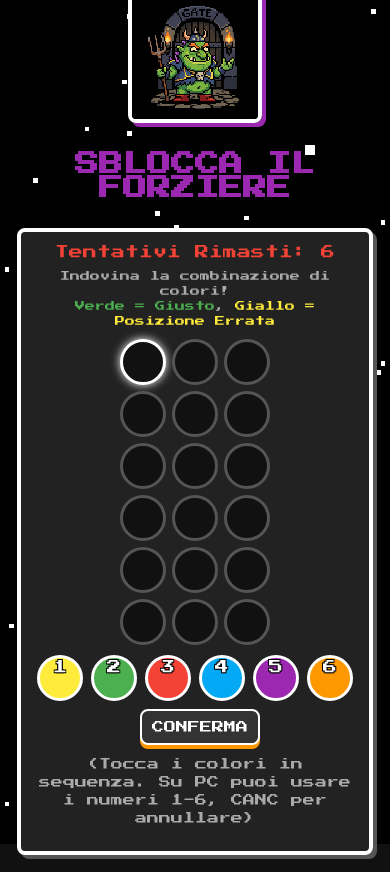
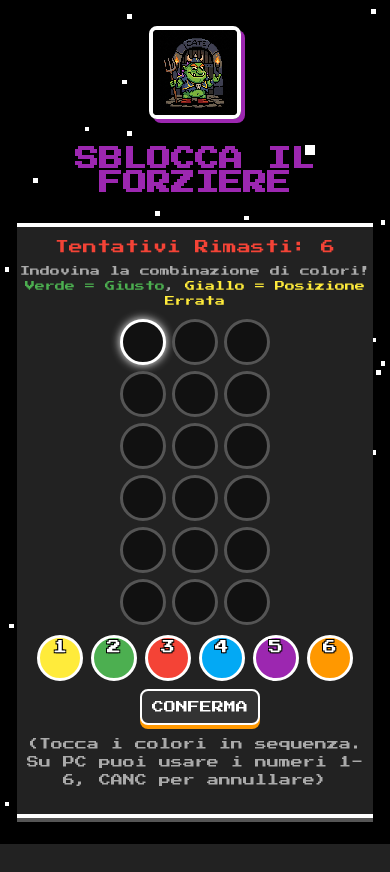
Before and after one commit to applewebbo/monstercraft, a Django app: page /lockpicker/ in a window 390 px wide. After the commit the page ends 844 px from the top, so only its background shows below. Run offline with Django 5.2, Linux system fonts and the light colour scheme; some libraries are stand-ins or nearby versions.

Commit message:
fix(ui): apply 100dvh inheritance and responsive fixes to lockpicker
Changes min-height: 100% to height: 100% with overflow-y: auto.
Reduces image height and grid gaps so that the color picker palette doesn't fall off-screen on constrained mobile devices.

```diff
--- a/game/templates/game/lockpicker.html
+++ b/game/templates/game/lockpicker.html
@@ -11,9 +11,10 @@
         align-items: center;
         justify-content: center;
         gap: 1vh;
-        min-height: 100%;
+        height: 100%;
+        overflow-y: auto;
         font-family: 'Press Start 2P', cursive;
-        padding: 2vh;
+
         box-sizing: border-box;
     }
 
@@ -37,14 +38,14 @@
     .grid {
         display: flex;
         flex-direction: column;
-        gap: 6px;
+        gap: clamp(2px, 1vh, 6px);
         align-items: center;
         margin: 10px 0;
     }
 
     .row {
         display: flex;
-        gap: 6px;
+        gap: clamp(2px, 1vh, 6px);
     }
 
     .slot {
@@ -119,7 +120,7 @@
 
 <div class="lockpicker-container" x-data="lockpickerGame(JSON.parse(document.getElementById('lockpicker-config').textContent))" @keydown.window="handleKeydown($event)">
 
-    <img x-show="status === 'playing'" src="{% static 'game/images/gatekeeper.jpg' %}" alt="Serratura" style="max-height: 15vh; max-width: 15vh; aspect-ratio: 1; border-radius: 8px; border: 4px solid #fff; box-shadow: 4px 4px 0px #9C27B0; image-rendering: pixelated;">
+    <img x-show="status === 'playing'" src="{% static 'game/images/gatekeeper.jpg' %}" alt="Serratura" style="max-height: 10vh; max-width: 10vh; aspect-ratio: 1; border-radius: 8px; border: 4px solid #fff; box-shadow: 4px 4px 0px #9C27B0; image-rendering: pixelated;">
     <h2 x-show="status === 'playing'" style="color: #9C27B0; text-shadow: 2px 2px 0 #000; text-align: center; font-size: clamp(16px, 3vh, 24px);">SBLOCCA IL FORZIERE</h2>
 
     <div class="status-panel" x-show="status === 'playing'">
--- a/game/templates/game/whackamole.html
+++ b/game/templates/game/whackamole.html
@@ -11,7 +11,7 @@
         align-items: center;
         justify-content: center;
         gap: 2vh;
-        min-height: 100%;
+        height: 100%;
         font-family: 'Press Start 2P', cursive;
         padding: 2vh;
         box-sizing: border-box;
```
